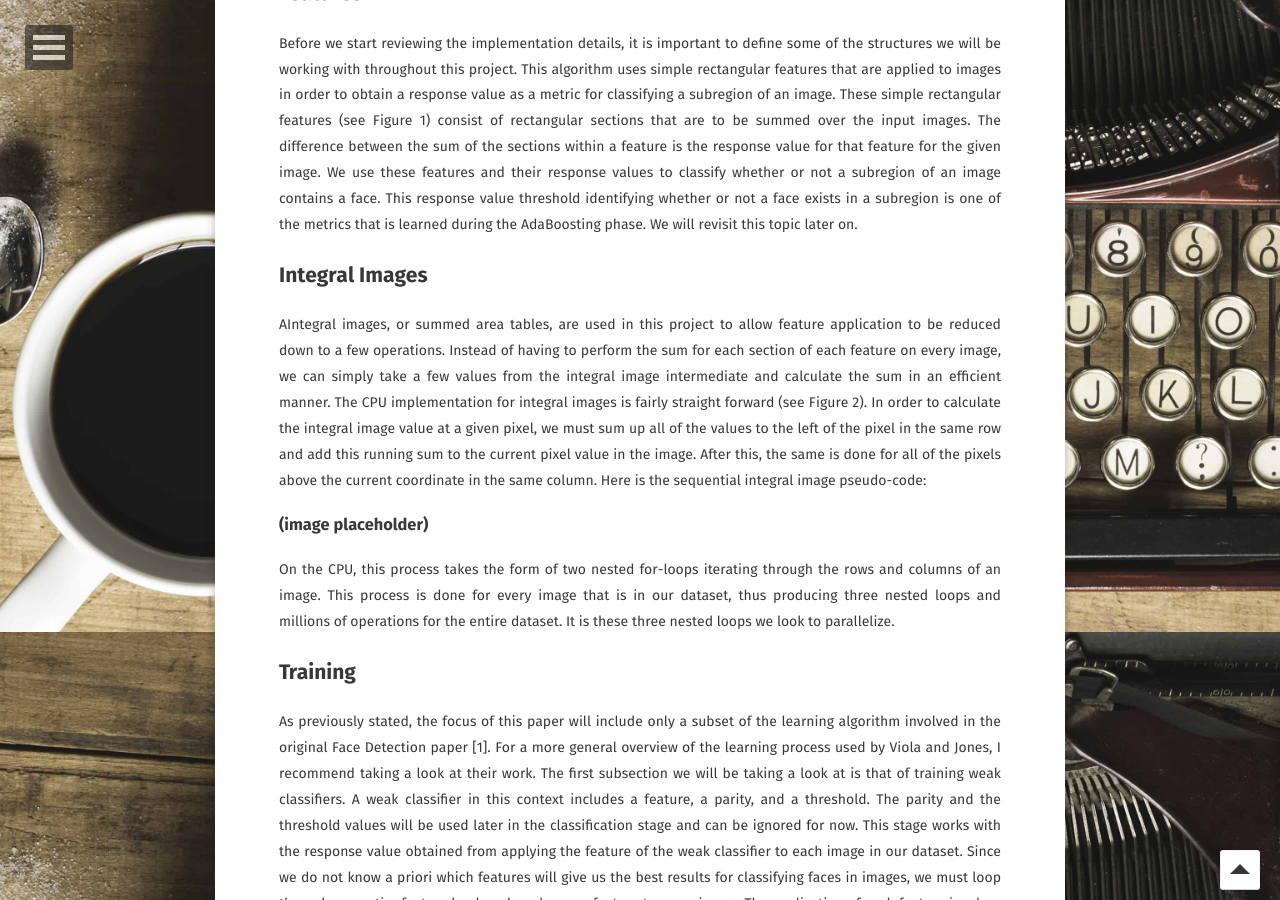
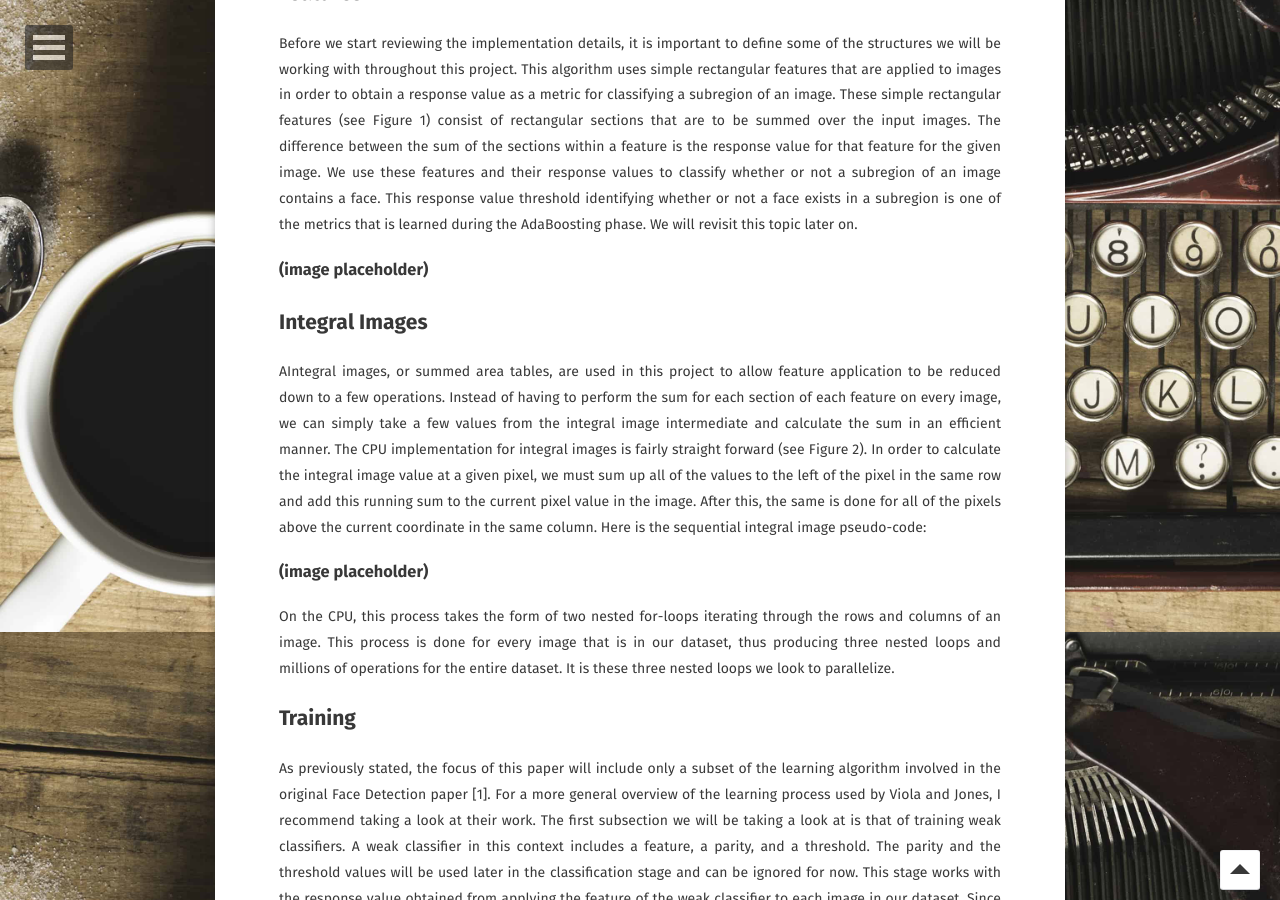
Before and after one commit to nburgdorfer/sample_website, a Jekyll site: the page built from _posts/2020-05-19-face-detection.md, in a window 1280 px wide and 900 px high, scrolled down 1168 px. Built offline with Jekyll 4.4.1, drawn with Linux system fonts in a browser that asks for light colours; some web fonts are replaced.

Commit message:
adding image placeholder

```diff
--- a/_posts/2020-05-19-face-detection.md
+++ b/_posts/2020-05-19-face-detection.md
@@ -18,6 +18,8 @@ We will be briefly discussing the CPU implementation of the algorithm for comple
 
 ## Features
 Before we start reviewing the implementation details, it is important to define some of the structures we will be working with throughout this project. This algorithm uses simple rectangular features that are applied to images in order to obtain a response value as a metric for classifying a subregion of an image. These simple rectangular features (see Figure 1) consist of rectangular sections that are to be summed over the input images. The difference between the sum of the sections within a feature is the response value for that feature for the given image. We use these features and their response values to classify whether or not a subregion of an image contains a face. This response value threshold identifying whether or not a face exists in a subregion is one of the metrics that is learned during the AdaBoosting phase. We will revisit this topic later on.
+
+### (image placeholder)
 
 ## Integral Images
 AIntegral images, or summed area tables, are used in this project to allow feature application to be reduced down to a few operations. Instead of having to perform the sum for each section of each feature on every image, we can simply take a few values from the integral image intermediate and calculate the sum in an efficient manner. The CPU implementation for integral images is fairly straight forward (see Figure 2). In order to calculate the integral image value at a given pixel, we must sum up all of the values to the left of the pixel in the same row and add this running sum to the current pixel value in the image. After this, the same is done for all of the pixels above the current coordinate in the same column. Here is the sequential integral image pseudo-code:
```
